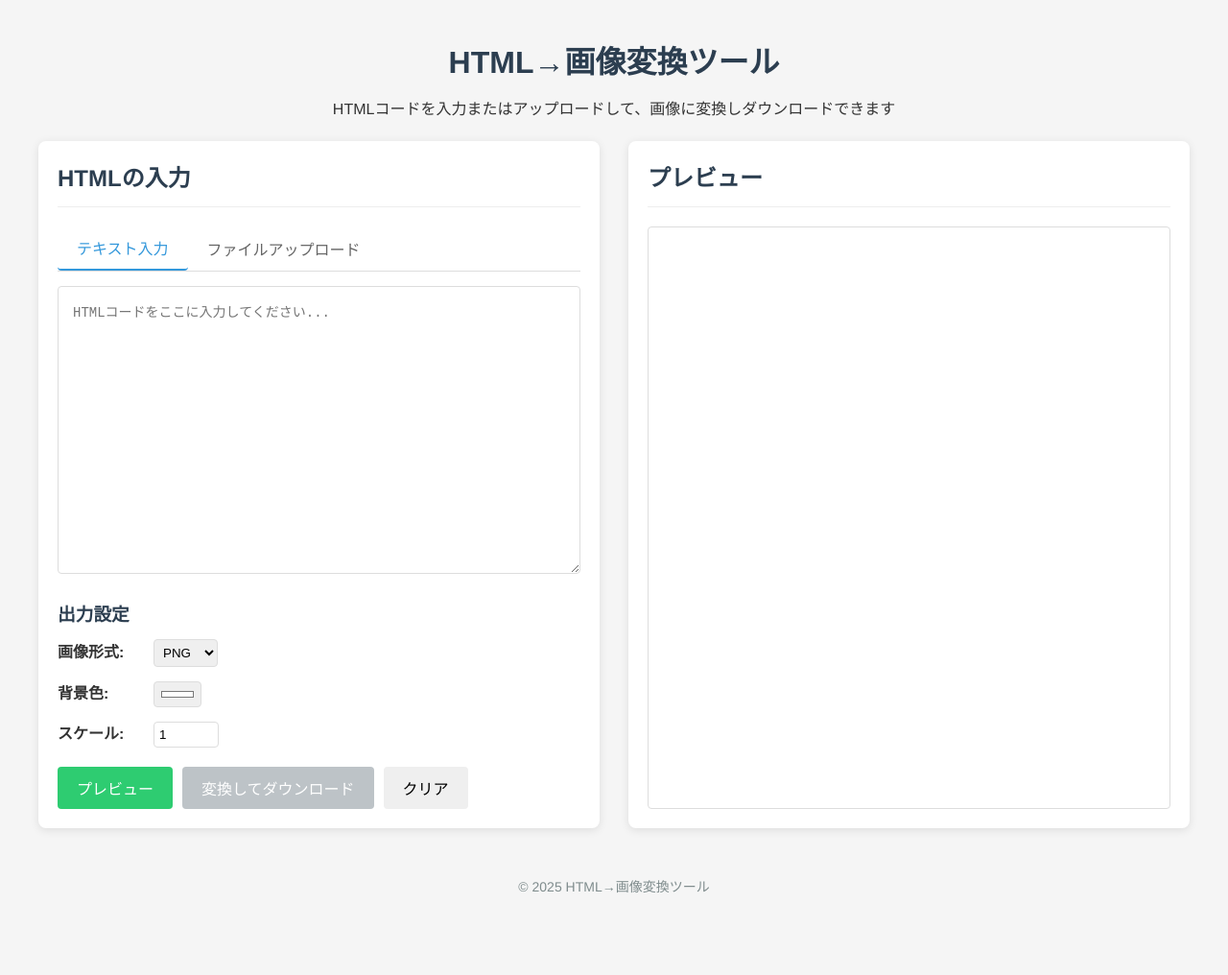
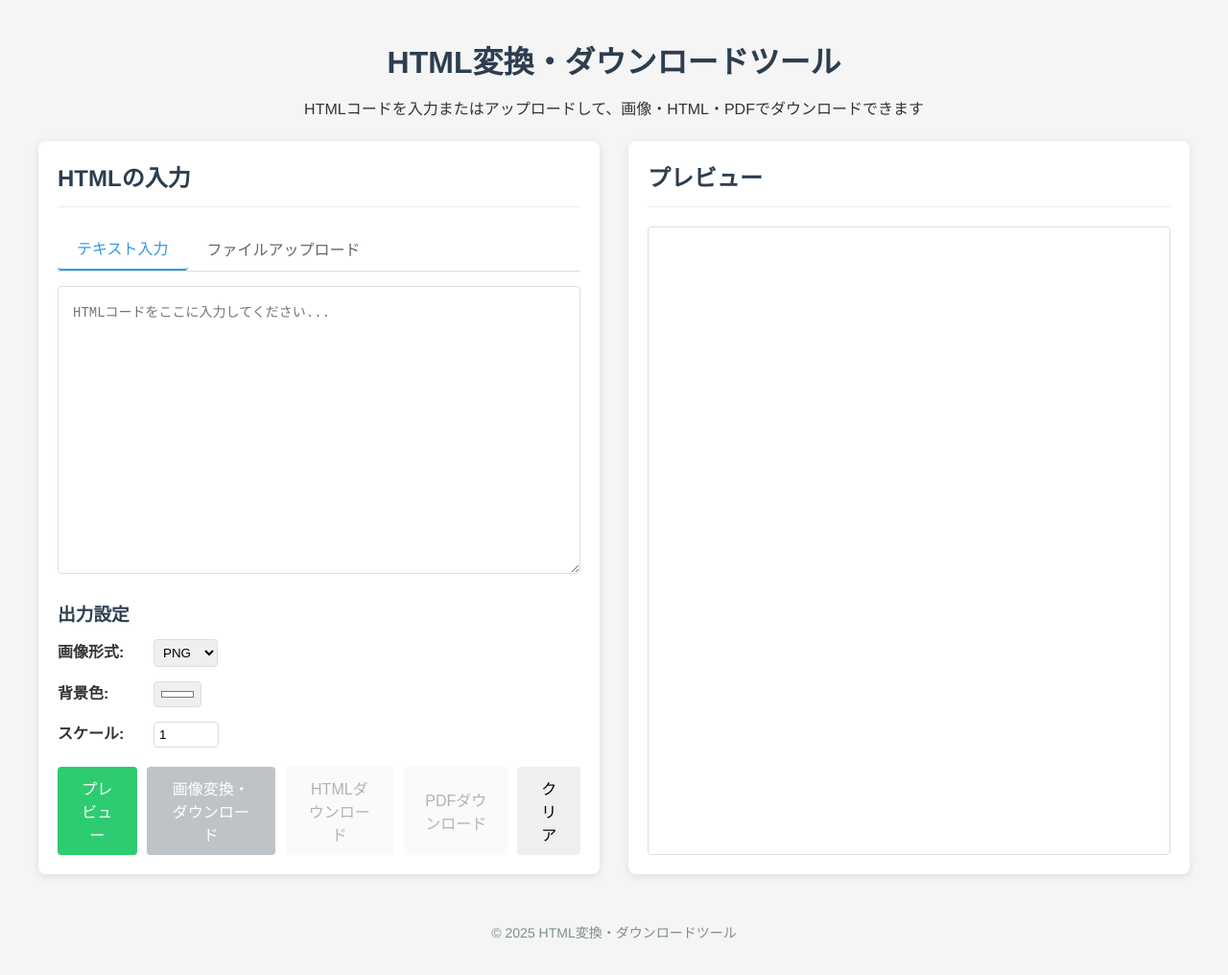
Before and after one commit to 18173KIDD/html-to-image-converter, a plain HTML site: page index.html in a window 1280 px wide. Shown: the whole page at 96% size. Before the commit the page ends 975 px from the top, so only its background shows below. Drawn offline with nearby package versions, Linux system fonts and the light colour scheme.

Commit message:
モバイル対応のためのメタタグとマニフェスト参照を追加

```diff
--- a/index.html
+++ b/index.html
@@ -2,14 +2,24 @@
 <html lang="ja">
 <head>
     <meta charset="UTF-8">
-    <meta name="viewport" content="width=device-width, initial-scale=1.0">
-    <title>HTML→画像変換ツール</title>
+    <meta name="viewport" content="width=device-width, initial-scale=1.0, maximum-scale=1.0, user-scalable=yes">
+    <meta name="description" content="HTMLコードを画像、PDF、HTMLファイルとしてダウンロードできるツール">
+    <meta name="theme-color" content="#3498db">
+    <!-- iOS用設定 -->
+    <meta name="apple-mobile-web-app-capable" content="yes">
+    <meta name="apple-mobile-web-app-status-bar-style" content="black-translucent">
+    <meta name="apple-mobile-web-app-title" content="HTML変換ツール">
+    <!-- Androidタッチアイコン -->
+    <meta name="mobile-web-app-capable" content="yes">
+    <!-- PWA対応 -->
+    <link rel="manifest" href="manifest.json">
+    <title>HTML変換・ダウンロードツール</title>
     <link rel="stylesheet" href="css/style.css">
 </head>
 <body>
     <header>
-        <h1>HTML→画像変換ツール</h1>
-        <p>HTMLコードを入力またはアップロードして、画像に変換しダウンロードできます</p>
+        <h1>HTML変換・ダウンロードツール</h1>
+        <p>HTMLコードを入力またはアップロードして、画像・HTML・PDFでダウンロードできます</p>
     </header>
 
     <main>
@@ -56,7 +66,9 @@
 
             <div class="action-buttons">
                 <button id="preview-button">プレビュー</button>
-                <button id="convert-button" disabled>変換してダウンロード</button>
+                <button id="convert-button" disabled>画像変換・ダウンロード</button>
+                <button id="download-html-button" disabled>HTMLダウンロード</button>
+                <button id="download-pdf-button" disabled>PDFダウンロード</button>
                 <button id="clear-button">クリア</button>
             </div>
         </section>
@@ -74,12 +86,13 @@
     </main>
 
     <footer>
-        <p>© 2025 HTML→画像変換ツール</p>
+        <p>© 2025 HTML変換・ダウンロードツール</p>
     </footer>
 
     <!-- ライブラリの読み込み -->
     <script src="js/html2canvas.min.js"></script>
     <script src="js/FileSaver.min.js"></script>
+    <script src="https://cdnjs.cloudflare.com/ajax/libs/jspdf/2.5.1/jspdf.umd.min.js"></script>
     <script src="js/main.js"></script>
 </body>
 </html>
```
